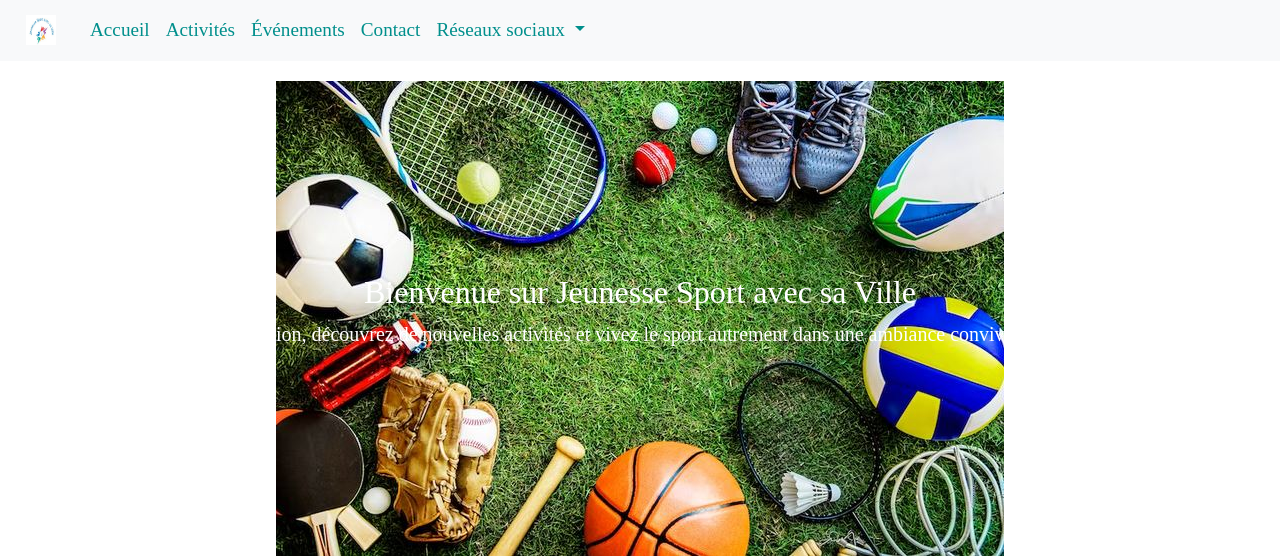
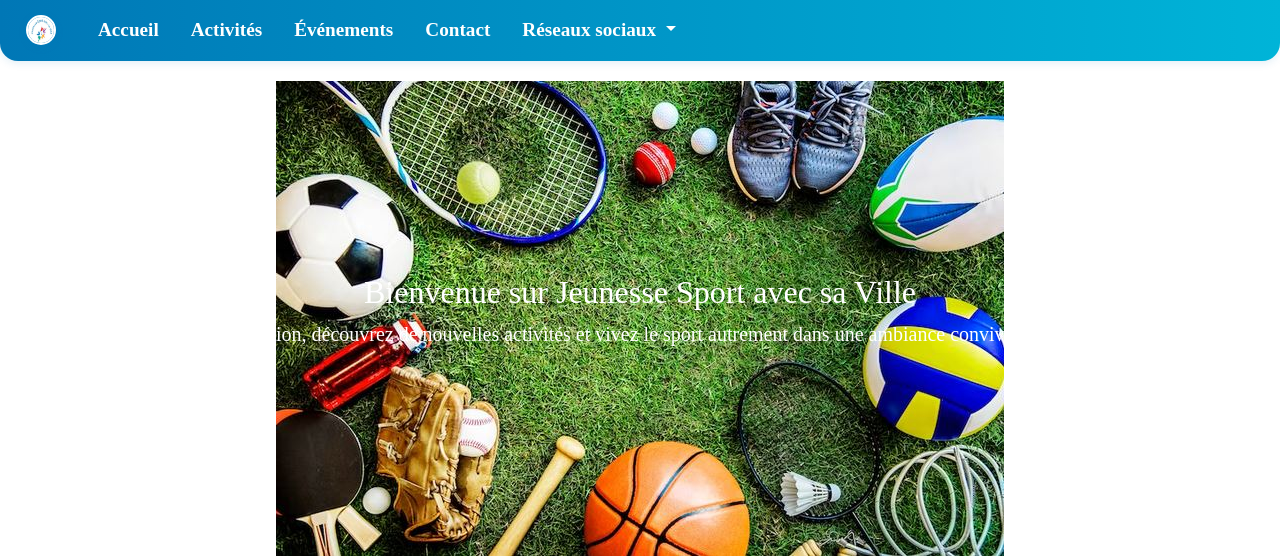
Before and after one commit to MBSylvain/SITE-VITRINE-JSV-ECF-E-01, a PHP site: page / in a window 1280 px wide. Shown: the top 556 px of the page. Run offline with PHP 8.4, Linux system fonts and the light colour scheme; some libraries are stand-ins or nearby versions.

Commit message:
Ajout d'un style moderne pour la navbar avec un dégradé, des ombres et des améliorations de l'interaction des liens.

```diff
--- a/styles.css
+++ b/styles.css
@@ -186,3 +186,34 @@ a,
         font-size: 2.5rem;
     }
 }
+    /* NAVBAR MODERNE */
+    .navbar {
+        background: linear-gradient(90deg, #0077b6 0%, #00b4d8 100%) !important;
+        box-shadow: 0 2px 8px rgba(0, 119, 182, 0.12);
+        border-radius: 0 0 18px 18px;
+        padding: 0.5rem 1.5rem;
+    }
+    .navbar-brand img {
+        border-radius: 50%;
+        border: 2px solid #fff;
+        box-shadow: 0 2px 8px rgba(0, 119, 182, 0.10);
+    }
+    .navbar-nav .nav-link {
+        color: #fff !important;
+        font-weight: 600;
+        margin: 0 0.5rem;
+        border-radius: 12px;
+        transition: background 0.2s, color 0.2s;
+    }
+    .navbar-nav .nav-link:hover, .navbar-nav .nav-link:focus {
+        background: #00b4d8;
+        color: #fff !important;
+    }
+    .navbar-toggler {
+        border: none;
+        background: #00b4d8;
+        border-radius: 8px;
+    }
+    .navbar-toggler-icon {
+        background-image: url('icons8-menu-30.png');
+    }
```
